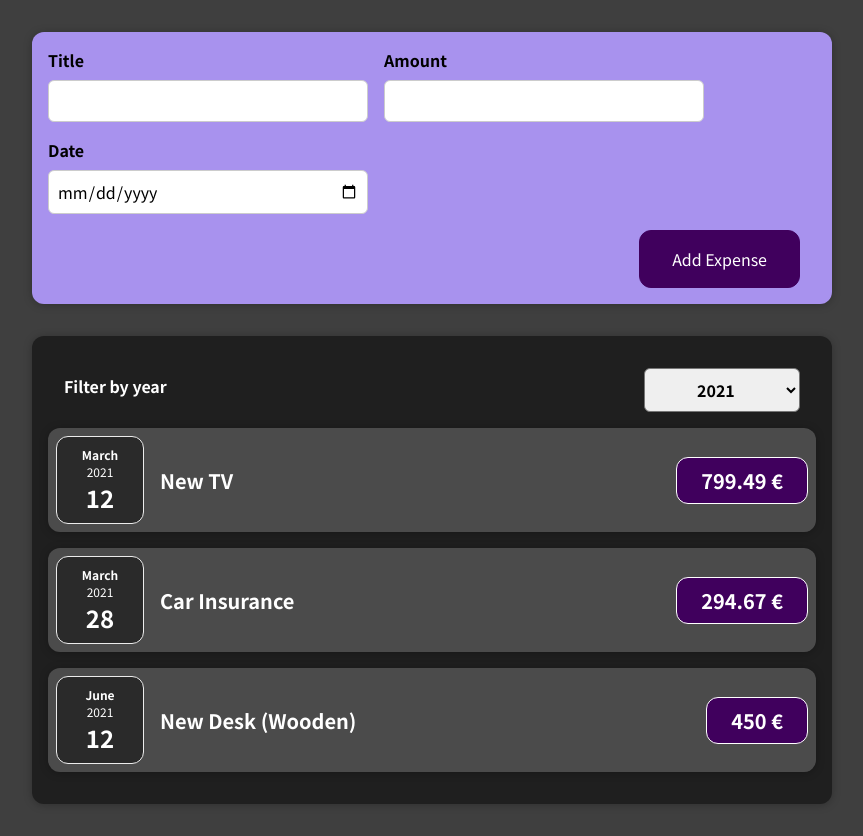
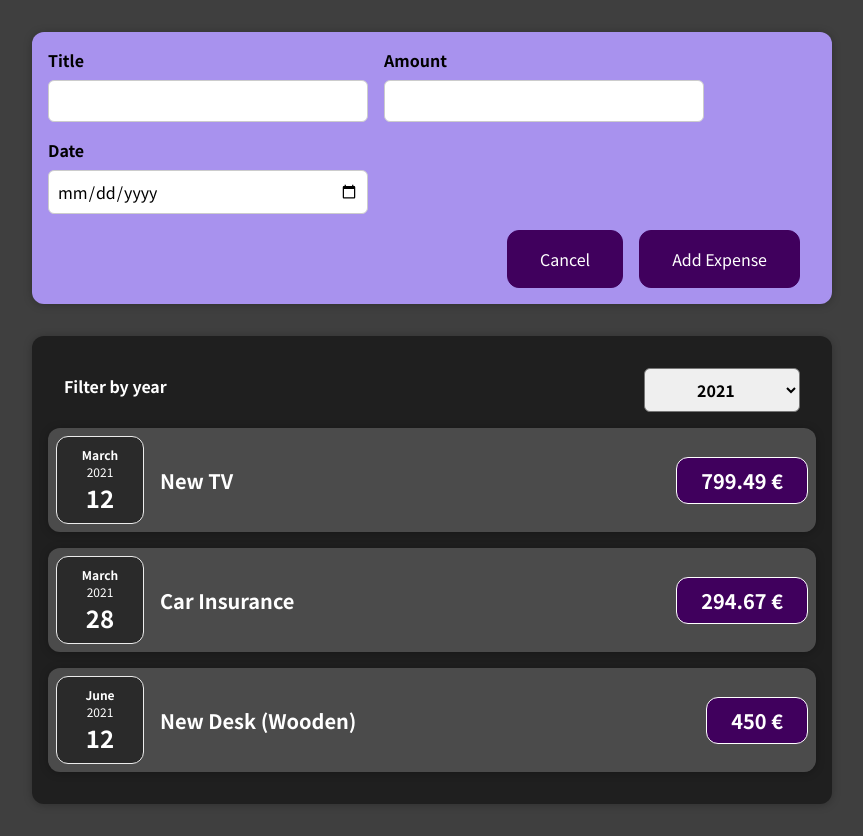
Before and after one commit to Jean-f-05/react-app-proj, a React (Create React App) app: page / in a window 1280 px wide. Both pictures are taken after a click on the button "Add Expense". Shown: the whole page, without its empty margins (208-1071 px from the left). Built offline with nearby package versions, Linux system fonts and the light colour scheme.

Commit message:
added Expense form dynamic button (Add Expense)

```diff
--- a/src/components/NewExpense/ExpenseForm.js
+++ b/src/components/NewExpense/ExpenseForm.js
@@ -5,6 +5,7 @@ const ExpenseForm = (props) => {
   const [enteredTitle, setEnteredTitle] = useState("");
   const [enteredAmount, setEnteredAmount] = useState("");
   const [enteredDate, setEnteredDate] = useState("");
+  const [displayButton, setDisplayButton] = useState(true);
 
   // const [userInput, setUserInput] = useState({
   //   enteredTitle: "",
@@ -54,7 +55,16 @@ const ExpenseForm = (props) => {
     setEnteredTitle("");
     setEnteredAmount("");
     setEnteredDate("");
+    setDisplayButton(!displayButton);
   };
+
+  const toggleButton = () => {
+    setDisplayButton(!displayButton);
+  };
+
+  if (displayButton) {
+    return <button onClick={toggleButton}>Add Expense</button>;
+  }
 
   return (
     <form onSubmit={submitHandler}>
@@ -81,7 +91,7 @@ const ExpenseForm = (props) => {
           <label>Date</label>
           <input
             type="date"
-            min="2022-01-01"
+            min="2019-01-01"
             max="2023-12-31"
             value={enteredDate}
             onChange={dateChangeHandler}
@@ -89,6 +99,9 @@ const ExpenseForm = (props) => {
         </div>
       </div>
       <div className="new-expense__actions">
+        <button type="button" onClick={toggleButton}>
+          Cancel
+        </button>
         <button type="submit">Add Expense</button>
       </div>
     </form>
```
Also changed, not shown: 1 other file (tests, documents, lock files or other folders).
